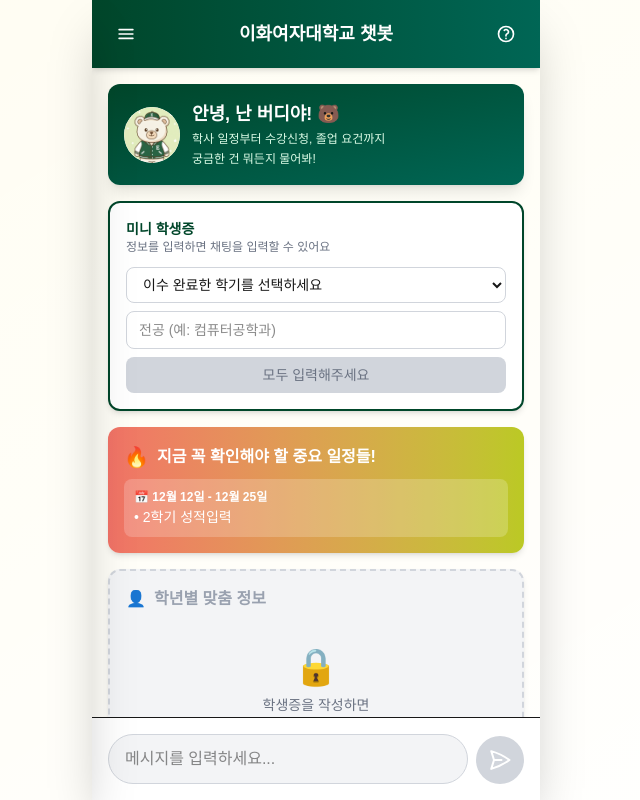
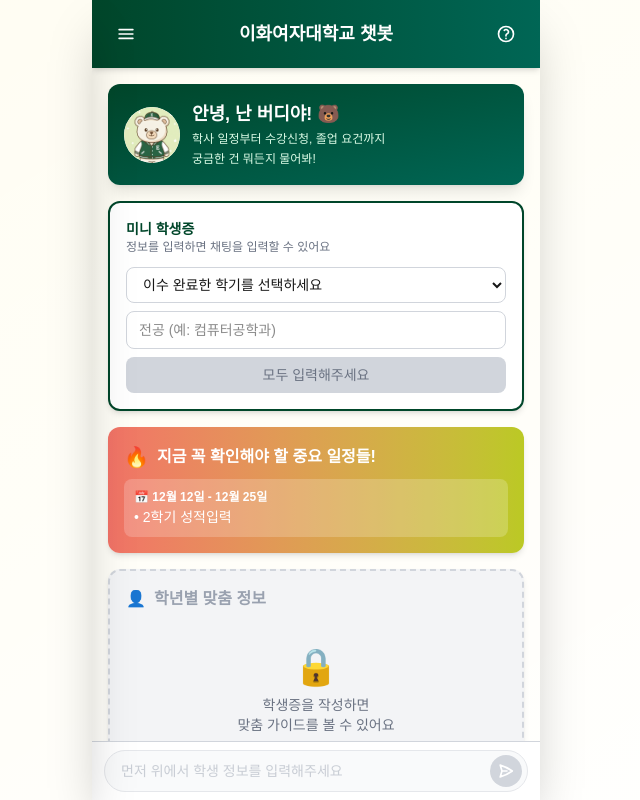
Before and after one commit to Sarang-Han/buddybot-front, a Next.js app: page / in a window 1280 px wide. Shown: the whole page, without its empty margins (324-964 px from the left). Built offline with nearby package versions, Linux system fonts and the light colour scheme.

Commit message:
가이드, 입력 디자인 수정

```diff
--- a/components/CategoryCards.tsx
+++ /dev/null
@@ -1,72 +0,0 @@
-'use client';
-
-interface CategoryCardProps {
-  onCategoryClick: (category: string) => void;
-}
-
-const categories = [
-  {
-    emoji: '📅',
-    title: '일정',
-    subtitle: '학사일정\n채플',
-    query: '학사 일정과 채플 관련 정보를 알려줘',
-  },
-  {
-    emoji: '📝',
-    title: '수강',
-    subtitle: '수강신청\n정정/철회',
-    query: '수강신청과 정정/철회 방법을 알려줘',
-  },
-  {
-    emoji: '🎓',
-    title: '졸업',
-    subtitle: '졸업요건\n학점',
-    query: '졸업 요건과 필요 학점을 알려줘',
-  },
-  {
-    emoji: '🏫',
-    title: '전공',
-    subtitle: '복수/부전\n전과',
-    query: '복수전공, 부전공, 전과에 대해 알려줘',
-  },
-  {
-    emoji: '📊',
-    title: '성적',
-    subtitle: '학점계산\n재수강',
-    query: '학점 계산과 재수강 방법을 알려줘',
-  },
-  {
-    emoji: '💳',
-    title: '휴학',
-    subtitle: '휴학/복학\n자퇴',
-    query: '휴학과 복학 절차를 알려줘',
-  },
-];
-
-export default function CategoryCards({ onCategoryClick }: CategoryCardProps) {
-  return (
-    <div className="bg-white rounded-2xl p-6 shadow-md mb-6">
-      <h3 className="text-lg font-bold text-ewha-green mb-4">
-        내가 이런 것들을 잘 알아! 🐻
-      </h3>
-
-      <div className="grid grid-cols-3 gap-3">
-        {categories.map((category, index) => (
-          <button
-            key={index}
-            onClick={() => onCategoryClick(category.query)}
-            className="bg-gradient-to-br from-bg-cream to-white border-2 border-gray-200 hover:border-ewha-green rounded-xl p-4 transition-all hover:shadow-lg active:scale-95"
-          >
-            <div className="text-3xl mb-2">{category.emoji}</div>
-            <div className="text-sm font-bold text-gray-800 mb-1">
-              {category.title}
-            </div>
-            <div className="text-xs text-gray-600 whitespace-pre-line leading-tight">
-              {category.subtitle}
-            </div>
-          </button>
-        ))}
-      </div>
-    </div>
-  );
-}
--- a/components/ChatContainer.tsx
+++ b/components/ChatContainer.tsx
@@ -1,6 +1,6 @@
 'use client';
 
-import { useState, useRef, useEffect, forwardRef, useImperativeHandle } from 'react';
+import { useState, useEffect, forwardRef, useImperativeHandle } from 'react';
 import ChatHeader from './ChatHeader';
 import ChatMessages from './ChatMessages';
 import ChatInput from './ChatInput';
@@ -176,6 +176,7 @@ const ChatContainer = forwardRef<
         onSendMessage={sendMessage}
         disabled={isLoading || !studentInfo}
         onOpenFAQ={onOpenFAQ}
+        studentInfo={studentInfo}
       />
     </div>
   );
--- a/components/ChatInput.tsx
+++ b/components/ChatInput.tsx
@@ -6,9 +6,10 @@ interface ChatInputProps {
   onSendMessage: (message: string) => void;
   disabled?: boolean;
   onOpenFAQ: () => void;
+  studentInfo: { grade: string; major: string; semester: string } | null;
 }
 
-export default function ChatInput({ onSendMessage, disabled, onOpenFAQ }: ChatInputProps) {
+export default function ChatInput({ onSendMessage, disabled, studentInfo }: ChatInputProps) {
   const [input, setInput] = useState('');
 
   const handleSend = () => {
@@ -25,35 +26,39 @@ export default function ChatInput({ onSendMessage, disabled, onOpenFAQ }: ChatIn
     }
   };
 
+  const placeholder = studentInfo
+    ? "메시지를 입력하세요..."
+    : "먼저 위에서 학생 정보를 입력해주세요";
+
   return (
-    <div className="border-t bg-white p-4">
-      <div className="flex items-end space-x-2">
+    <div className="border-t border-gray-300 bg-white px-3 py-2">
+      <div className="relative flex items-center">
         <textarea
           value={input}
           onChange={(e) => setInput(e.target.value)}
           onKeyPress={handleKeyPress}
-          placeholder="메시지를 입력하세요..."
+          placeholder={placeholder}
           disabled={disabled}
           rows={1}
-          className="flex-1 resize-none rounded-full border border-gray-300 px-4 py-3 focus:outline-none focus:ring-2 focus:ring-blue-500 disabled:bg-gray-100 disabled:cursor-not-allowed"
+          className="flex-1 resize-none rounded-full border border-gray-200 pl-4 pr-12 py-2.5 text-sm focus:outline-none focus:ring-2 focus:ring-[var(--ewha-green)] focus:border-transparent disabled:bg-gray-50 disabled:cursor-not-allowed disabled:text-gray-400"
           style={{
-            maxHeight: '100px',
-            minHeight: '48px',
+            maxHeight: '80px',
+            minHeight: '40px',
           }}
         />
         <button
           onClick={handleSend}
           disabled={disabled || !input.trim()}
-          className="bg-blue-600 text-white rounded-full p-3 hover:bg-blue-700 disabled:bg-gray-300 disabled:cursor-not-allowed transition-colors flex-shrink-0"
+          className="absolute right-1.5 bg-[var(--ewha-green)] text-white rounded-full p-2 hover:bg-[var(--ewha-green-sub)] disabled:bg-gray-300 disabled:cursor-not-allowed transition-colors"
           aria-label="메시지 보내기"
         >
           <svg
             xmlns="http://www.w3.org/2000/svg"
             fill="none"
             viewBox="0 0 24 24"
-            strokeWidth={2}
+            strokeWidth={2.5}
             stroke="currentColor"
-            className="w-6 h-6"
+            className="w-4 h-4"
           >
             <path
               strokeLinecap="round"
--- a/components/GradeGuideSection.tsx
+++ b/components/GradeGuideSection.tsx
@@ -1,6 +1,6 @@
 'use client';
 
-import { useState, useEffect } from 'react';
+import { useState } from 'react';
 
 interface GradeGuideSectionProps {
   onGuideClick: (guide: string) => void;
@@ -56,14 +56,8 @@ const gradeGuides: Record<string, { title: string; items: string[] }> = {
 };
 
 export default function GradeGuideSection({ onGuideClick, studentInfo }: GradeGuideSectionProps) {
-  const [selectedGrade, setSelectedGrade] = useState('1');
-
-  // studentInfo가 있으면 해당 학년으로 자동 설정
-  useEffect(() => {
-    if (studentInfo?.grade) {
-      setSelectedGrade(studentInfo.grade);
-    }
-  }, [studentInfo]);
+  // 학생 정보의 학년을 초기값으로 사용하되, 이후에는 자유롭게 변경 가능
+  const [selectedGrade, setSelectedGrade] = useState(studentInfo?.grade || '1');
 
   const currentGuide = gradeGuides[selectedGrade];
   const isLocked = !studentInfo;
```
